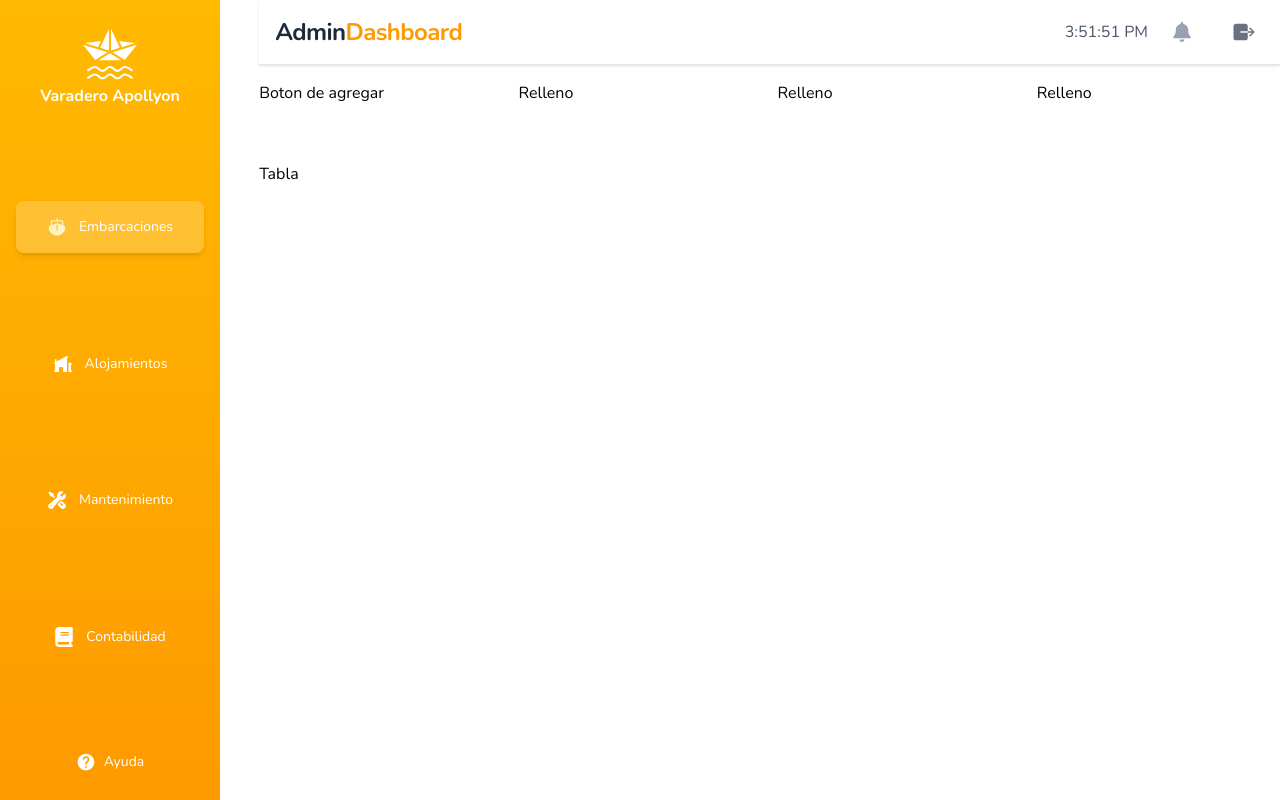
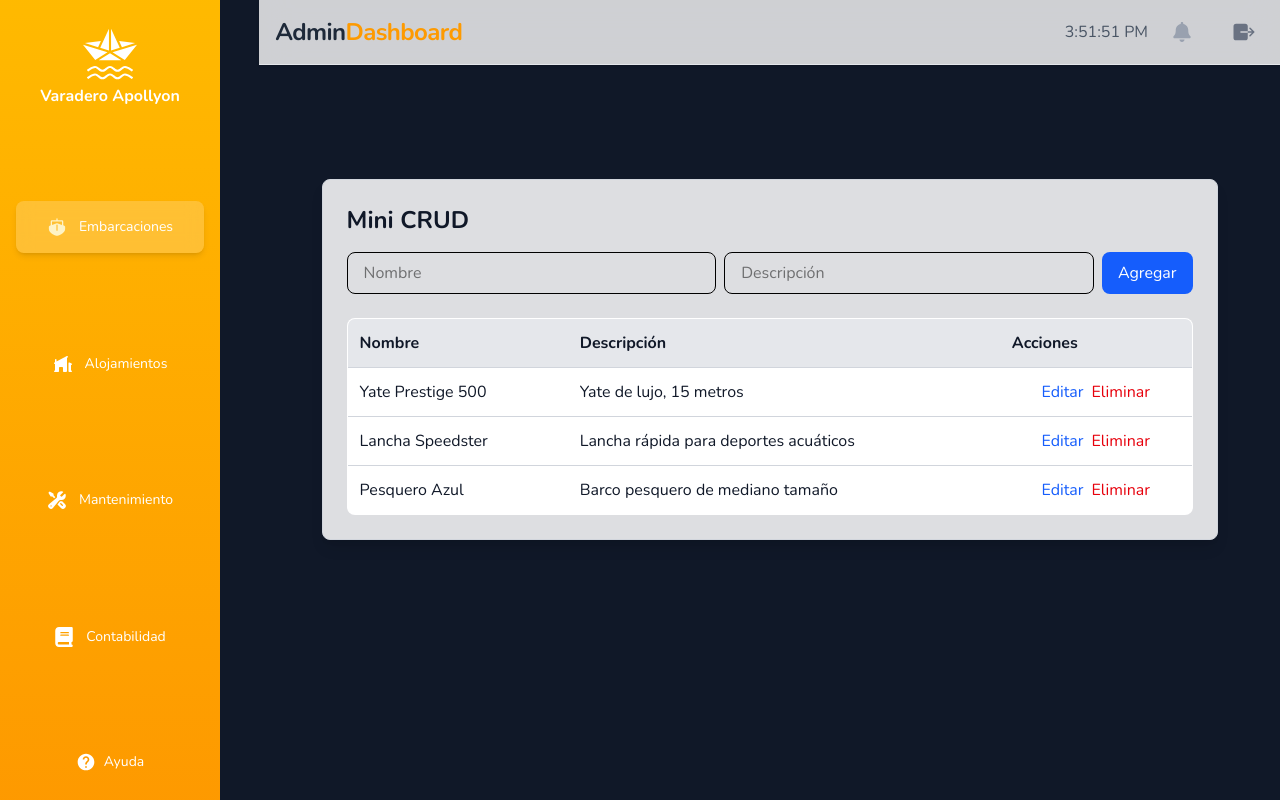
Before and after one commit to josalztrs/proyecto-varadero, a Next.js app: page /dashboard/main/embarcaciones in a window 1280 px wide. Built offline with nearby package versions, Linux system fonts and the light colour scheme.

Commit message:
Modales del la barra lateral funcionales

```diff
--- a/app/components/dashboard/mainpage/tabs/MiniCrud.tsx
+++ b/app/components/dashboard/mainpage/tabs/MiniCrud.tsx
@@ -7,10 +7,20 @@ import {
   flexRender,
 } from "@tanstack/react-table";
 
-export default function MiniCrudTable() {
-  type CrudItem = { id: number | null; name: string; description: string };
-  const [data, setData] = useState<CrudItem[]>([]);
-  const [form, setForm] = useState<CrudItem>({ id: null, name: "", description: "" });
+type CrudItem = { id: number; name: string; description: string };
+
+interface MiniCrudTableProps {
+  initialData?: CrudItem[];
+}
+
+export default function MiniCrudTable({ initialData = [] }: MiniCrudTableProps) {
+  const [data, setData] = useState<CrudItem[]>(initialData);
+
+  const [form, setForm] = useState<{ id: number | null; name: string; description: string }>({
+    id: null,
+    name: "",
+    description: "",
+  });
   const [editing, setEditing] = useState(false);
 
   const columns = useMemo(
@@ -27,7 +37,7 @@ export default function MiniCrudTable() {
         id: "actions",
         header: "Acciones",
         cell: ({ row }: { row: any }) => (
-          <div className="flex gap-3 justify-center">
+          <div className="flex gap-2 justify-center">
             <button
               onClick={() => {
                 const item = row.original;
@@ -48,7 +58,7 @@ export default function MiniCrudTable() {
                   setEditing(false);
                 }
               }}
-              className="text-red-500 hover:underline"
+              className="text-red-600 hover:underline"
             >
               Eliminar
             </button>
@@ -73,9 +83,7 @@ export default function MiniCrudTable() {
     if (editing) {
       setData((old) =>
         old.map((item) =>
-          item.id === form.id
-            ? { ...form, id: item.id } as CrudItem
-            : item
+          item.id === form.id ? { ...form, id: item.id } : item
         )
       );
     } else {
@@ -87,21 +95,19 @@ export default function MiniCrudTable() {
   };
 
   return (
-    <div className="max-w-5xl mx-auto p-6">
-      <h2 className="text-3xl font-bold mb-6 text-center text-gray-800">
-        Mini CRUD con React Table y Tailwind 4
-      </h2>
+    <div className="bg-gray-100/90 shadow-lg rounded-lg p-6 max-w-4xl mx-auto border border-gray-300">
+      <h2 className="text-2xl font-bold mb-4 text-gray-900">Mini CRUD </h2>
 
       <form
         onSubmit={handleSubmit}
-        className="flex flex-col md:flex-row items-center gap-3 mb-6 bg-white shadow-md rounded-xl p-4"
+        className="flex flex-col md:flex-row gap-2 mb-6"
       >
         <input
           type="text"
           placeholder="Nombre"
           value={form.name}
           onChange={(e) => setForm({ ...form, name: e.target.value })}
-          className="flex-1 border border-gray-300 rounded-xl px-4 py-2 focus:outline-none focus:ring-2 focus:ring-blue-500"
+          className="border rounded-lg px-4 py-2 w-full"
           required
         />
         <input
@@ -109,24 +115,26 @@ export default function MiniCrudTable() {
           placeholder="Descripción"
           value={form.description}
           onChange={(e) => setForm({ ...form, description: e.target.value })}
-          className="flex-1 border border-gray-300 rounded-xl px-4 py-2 focus:outline-none focus:ring-2 focus:ring-blue-500"
+          className="border rounded-lg px-4 py-2 w-full"
           required
         />
         <button
           type="submit"
-          className="bg-blue-600 text-white px-6 py-2 rounded-xl hover:bg-blue-700 transition font-semibold"
+          className="bg-blue-600 text-white px-4 py-2 rounded-lg hover:bg-blue-700 transition"
         >
           {editing ? "Actualizar" : "Agregar"}
         </button>
       </form>
 
-      <div className="overflow-x-auto bg-white rounded-2xl shadow-md">
-        <table className="w-full table-auto text-sm">
-          <thead className="bg-gray-100 text-gray-700 text-left">
+      <table className="w-full border rounded-lg overflow-hidden bg-white text-gray-900">
+        <thead className="bg-gray-200">
           {table.getHeaderGroups().map((headerGroup) => (
             <tr key={headerGroup.id}>
               {headerGroup.headers.map((header) => (
-                  <th key={header.id} className="px-4 py-3 border-b">
+                <th
+                  key={header.id}
+                  className="p-3 border-b text-left border-gray-300"
+                >
                   {header.isPlaceholder
                     ? null
                     : flexRender(
@@ -138,24 +146,25 @@ export default function MiniCrudTable() {
             </tr>
           ))}
         </thead>
+
         <tbody>
           {data.length === 0 ? (
             <tr>
               <td
                 colSpan={columns.length}
-                  className="px-4 py-6 text-center text-gray-500"
+                className="p-4 text-center text-gray-500"
               >
-                  No hay datos aún.
+                No hay datos aún
               </td>
             </tr>
           ) : (
             table.getRowModel().rows.map((row) => (
               <tr
                 key={row.id}
-                  className="hover:bg-gray-50 transition-all"
+                className="hover:bg-gray-100 transition"
               >
                 {row.getVisibleCells().map((cell) => (
-                    <td key={cell.id} className="px-4 py-3 border-b text-gray-800">
+                  <td key={cell.id} className="p-3 border-b border-gray-300">
                     {flexRender(cell.column.columnDef.cell, cell.getContext())}
                   </td>
                 ))}
@@ -165,6 +174,5 @@ export default function MiniCrudTable() {
         </tbody>
       </table>
     </div>
-    </div>
   );
 }
--- a/app/dashboard/main/alojamientos/page.tsx
+++ b/app/dashboard/main/alojamientos/page.tsx
@@ -1,21 +1,28 @@
 import Header from '@/app/components/dashboard/header';
 import DashSidebar from '@/app/components/dashboard/sidebar';
 import React from 'react';
+import MiniCrudTable from '@/app/components/dashboard/mainpage/tabs/MiniCrud'; // Ajusta la ruta según dónde guardes el componente
+
+const alojamientoData = [
+  { id: 1, name: "Habitación Deluxe", description: "Habitación con vista al mar" },
+  { id: 2, name: "Suite Familiar", description: "Ideal para familias grandes" },
+  { id: 3, name: "Habitación Standard", description: "Cómoda y económica" },
+];
 
 const HotelPage = () => {
-    return (
+  return (
+      <div className="grid grid-cols-5 grid-rows-5 gap-4 min-h-screen bg-gray-900 text-black">
+      <div className="row-span-5"><DashSidebar /></div>
+      <div className="col-span-4"><Header /></div>
 
-        <div className="grid grid-cols-5 grid-rows-5 gap-4">
-            <div className="row-span-5"><DashSidebar/></div>
-            <div className="col-span-4"><Header/></div>
-            <div className="col-start-2 row-start-2">Boton de agregar</div>
-            <div className="col-span-4 row-span-3 col-start-2 row-start-3">Tabla</div>
-            <div className="col-start-3 row-start-2">Relleno</div>
-            <div className="col-start-4 row-start-2">Relleno</div>
-            <div className="col-start-5 row-start-2">Relleno</div>
+      {/* Contenedor principal para la tabla y formulario CRUD */}
+      <div className="col-span-4 row-span-3 col-start-2 row-start-2 flex justify-center items-start overflow-auto p-4">
+        <div className="w-full max-w-6xl">
+            <MiniCrudTable initialData={alojamientoData} />
+            </div>
         </div>
-
-    );
+    </div>
+  );
 };
 
 export default HotelPage;
--- a/app/dashboard/main/ayuda/page.tsx
+++ b/app/dashboard/main/ayuda/page.tsx
@@ -2,18 +2,57 @@ import Header from '@/app/components/dashboard/header';
 import DashSidebar from '@/app/components/dashboard/sidebar';
 import React from 'react';
 
-const About = () => {
-    return (
-        <div className="grid grid-cols-5 grid-rows-5 gap-4">
-            <div className="row-span-5"><DashSidebar/></div>
-            <div className="col-span-4"><Header/></div>
-            <div className="col-start-2 row-start-2">Boton de agregar</div>
-            <div className="col-span-4 row-span-3 col-start-2 row-start-3">Tabla</div>
-            <div className="col-start-3 row-start-2">Relleno</div>
-            <div className="col-start-4 row-start-2">Relleno</div>
-            <div className="col-start-5 row-start-2">Relleno</div>
+const HelpPage = () => {
+  return (
+    <div className="grid grid-cols-5 grid-rows-[auto_1fr] gap-4 min-h-screen">
+      {/* Sidebar a la izquierda */}
+      <div className="row-span-2"><DashSidebar /></div>
+
+      {/* Header arriba */}
+      <div className="col-span-4"><Header /></div>
+
+      {/* Contenido principal más arriba */}
+      <div className="col-span-4 col-start-2 row-start-2 flex justify-center items-start p-4">
+        <div className="w-full max-w-4xl bg-slate-100 dark:bg-slate-800 text-gray-800 dark:text-white rounded-xl shadow-lg p-8 space-y-6">
+          <h1 className="text-2xl md:text-3xl font-bold text-center text-amber-500 dark:text-cyan-400">
+            Ayuda y Soporte del Proyecto
+          </h1>
+
+          <p>
+            Bienvenido a la sección de ayuda del sistema de gestión para el varadero. Aquí encontrarás información básica sobre el funcionamiento del sistema.
+          </p>
+
+          <ul className="list-disc list-inside space-y-2">
+            <li>
+              <strong>Alojamiento:</strong> Registra zonas de descanso y clientes hospedados.
+            </li>
+            <li>
+              <strong>Embarcaciones:</strong> Controla entradas, salidas, reparaciones y custodia.
+            </li>
+            <li>
+              <strong>Contabilidad:</strong> Maneja ingresos, gastos y registros financieros.
+            </li>
+            <li>
+              <strong>Mantenimiento:</strong> Organiza reparaciones, técnicos y herramientas.
+            </li>
+          </ul>
+
+          <p>
+            Para asistencia adicional, contacta al equipo de desarrollo o consulta el manual de usuario.
+          </p>
+
+          <div className="text-center">
+            <a
+              href="#"
+              className="inline-block px-5 py-2 bg-amber-500 hover:bg-amber-600 dark:bg-cyan-600 dark:hover:bg-cyan-700 text-white font-medium rounded-md transition-colors duration-300"
+            >
+              Descargar Manual del Usuario
+            </a>
+          </div>
         </div>
-    );
+      </div>
+    </div>
+  );
 };
 
-export default About;
+export default HelpPage;
--- a/app/dashboard/main/contabilidad/page.tsx
+++ b/app/dashboard/main/contabilidad/page.tsx
@@ -1,19 +1,28 @@
 import Header from '@/app/components/dashboard/header';
 import DashSidebar from '@/app/components/dashboard/sidebar';
 import React from 'react';
+import MiniCrudTable from '@/app/components/dashboard/mainpage/tabs/MiniCrud'; // Ajusta la ruta
+
+// Datos iniciales ejemplo para contabilidad
+const initialAccountingData = [
+  { id: 1, name: 'Factura 001', description: 'Pago proveedor ABC' },
+  { id: 2, name: 'Factura 002', description: 'Servicio mantenimiento embarcación' },
+  { id: 3, name: 'Ingreso 001', description: 'Alquiler de amarre yate' },
+];
 
 const ContabPage = () => {
-    return (
-        <div className="grid grid-cols-5 grid-rows-5 gap-4">
-            <div className="row-span-5"><DashSidebar/></div>
-            <div className="col-span-4"><Header/></div>
-            <div className="col-start-2 row-start-2">Boton de agregar</div>
-            <div className="col-span-4 row-span-3 col-start-2 row-start-3">Tabla</div>
-            <div className="col-start-3 row-start-2">Relleno</div>
-            <div className="col-start-4 row-start-2">Relleno</div>
-            <div className="col-start-5 row-start-2">Relleno</div>
+  return (
+    <div className="grid grid-cols-5 grid-rows-5 gap-4 min-h-screen bg-gray-900 text-black">
+      <div className="row-span-5"><DashSidebar /></div>
+      <div className="col-span-4"><Header /></div>
+
+      <div className="col-span-4 row-span-3 col-start-2 row-start-2 flex justify-center items-start overflow-auto p-4">
+        <div className="w-full max-w-6xl">
+                <MiniCrudTable initialData={initialAccountingData} />
+            </div>
         </div>
-    );
+    </div>
+  );
 };
 
 export default ContabPage;
--- a/app/dashboard/main/embarcaciones/page.tsx
+++ b/app/dashboard/main/embarcaciones/page.tsx
@@ -1,19 +1,27 @@
 import Header from '@/app/components/dashboard/header';
 import DashSidebar from '@/app/components/dashboard/sidebar';
 import React from 'react';
+import MiniCrudTable from '@/app/components/dashboard/mainpage/tabs/MiniCrud'; // Ajusta la ruta
+
+const initialBoatData = [
+  { id: 1, name: 'Yate Prestige 500', description: 'Yate de lujo, 15 metros' },
+  { id: 2, name: 'Lancha Speedster', description: 'Lancha rápida para deportes acuáticos' },
+  { id: 3, name: 'Pesquero Azul', description: 'Barco pesquero de mediano tamaño' },
+];
 
 const VehicPage = () => {
-    return (
-        <div className="grid grid-cols-5 grid-rows-5 gap-4">
-            <div className="row-span-5"><DashSidebar/></div>
-            <div className="col-span-4"><Header/></div>
-            <div className="col-start-2 row-start-2">Boton de agregar</div>
-            <div className="col-span-4 row-span-3 col-start-2 row-start-3">Tabla</div>
-            <div className="col-start-3 row-start-2">Relleno</div>
-            <div className="col-start-4 row-start-2">Relleno</div>
-            <div className="col-start-5 row-start-2">Relleno</div>
+  return (
+    <div className="grid grid-cols-5 grid-rows-5 gap-4 min-h-screen bg-gray-900 text-black">
+      <div className="row-span-5"><DashSidebar /></div>
+      <div className="col-span-4"><Header /></div>
+
+      <div className="col-span-4 row-span-3 col-start-2 row-start-2 flex justify-center items-start overflow-auto p-4">
+        <div className="w-full max-w-6xl">
+            <MiniCrudTable initialData={initialBoatData} />
+            </div>
         </div>
-    );
+    </div>
+  );
 };
 
 export default VehicPage;
--- a/app/dashboard/main/mantenimiento/page.tsx
+++ b/app/dashboard/main/mantenimiento/page.tsx
@@ -1,19 +1,28 @@
 import Header from '@/app/components/dashboard/header';
 import DashSidebar from '@/app/components/dashboard/sidebar';
 import React from 'react';
+import MiniCrudTable from '@/app/components/dashboard/mainpage/tabs/MiniCrud';
+
+const initialMaintenanceData = [
+  { id: 1, name: 'Cambio de aceite', description: 'Motor del yate X-200' },
+  { id: 2, name: 'Revisión eléctrica', description: 'Lancha de pesca Z-15' },
+  { id: 3, name: 'Limpieza general', description: 'Moto acuática cliente G' },
+];
 
 const MaintainPage = () => {
-    return (
-        <div className="grid grid-cols-5 grid-rows-5 gap-4">
-            <div className="row-span-5"><DashSidebar/></div>
-            <div className="col-span-4"><Header/></div>
-            <div className="col-start-2 row-start-2">Boton de agregar</div>
-            <div className="col-span-4 row-span-3 col-start-2 row-start-3">Tabla</div>
-            <div className="col-start-3 row-start-2">Relleno</div>
-            <div className="col-start-4 row-start-2">Relleno</div>
-            <div className="col-start-5 row-start-2">Relleno</div>
+  return (
+    <div className="grid grid-cols-5 grid-rows-5 gap-4 min-h-screen bg-gray-900 text-black">
+      <div className="row-span-5"><DashSidebar /></div>
+      <div className="col-span-4"><Header /></div>
+
+      {/* Contenedor centrado para MiniCrud */}
+      <div className="col-span-4 row-span-3 col-start-2 row-start-2 flex justify-center items-start overflow-auto p-4">
+        <div className="w-full max-w-6xl">
+          <MiniCrudTable initialData={initialMaintenanceData} />
         </div>
-    );
+      </div>
+    </div>
+  );
 };
 
 export default MaintainPage;
```
Lines whose indentation alone changed are shown as unchanged.
